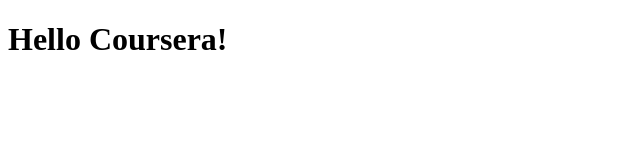
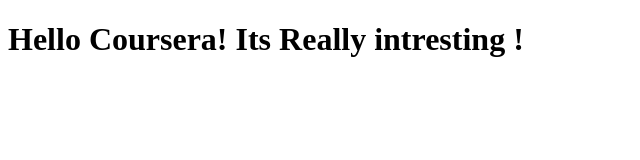
Before and after one commit to kishorechikkam/coursera_test, a plain HTML site: page site/index.html in a window 1280 px wide. Shown: the whole page, without its empty margins (0-640 px from the left). Drawn offline with Linux system fonts and the light colour scheme.

Commit message:
Small modification in the page.

```diff
--- a/site/index.html
+++ b/site/index.html
@@ -4,6 +4,6 @@
 	<title>Hello Coursera!</title>
 </head>
 <body>
-<h1> Hello Coursera! </h1>
+<h1> Hello Coursera! Its Really intresting !</h1>
 </body>
 </html>
```
